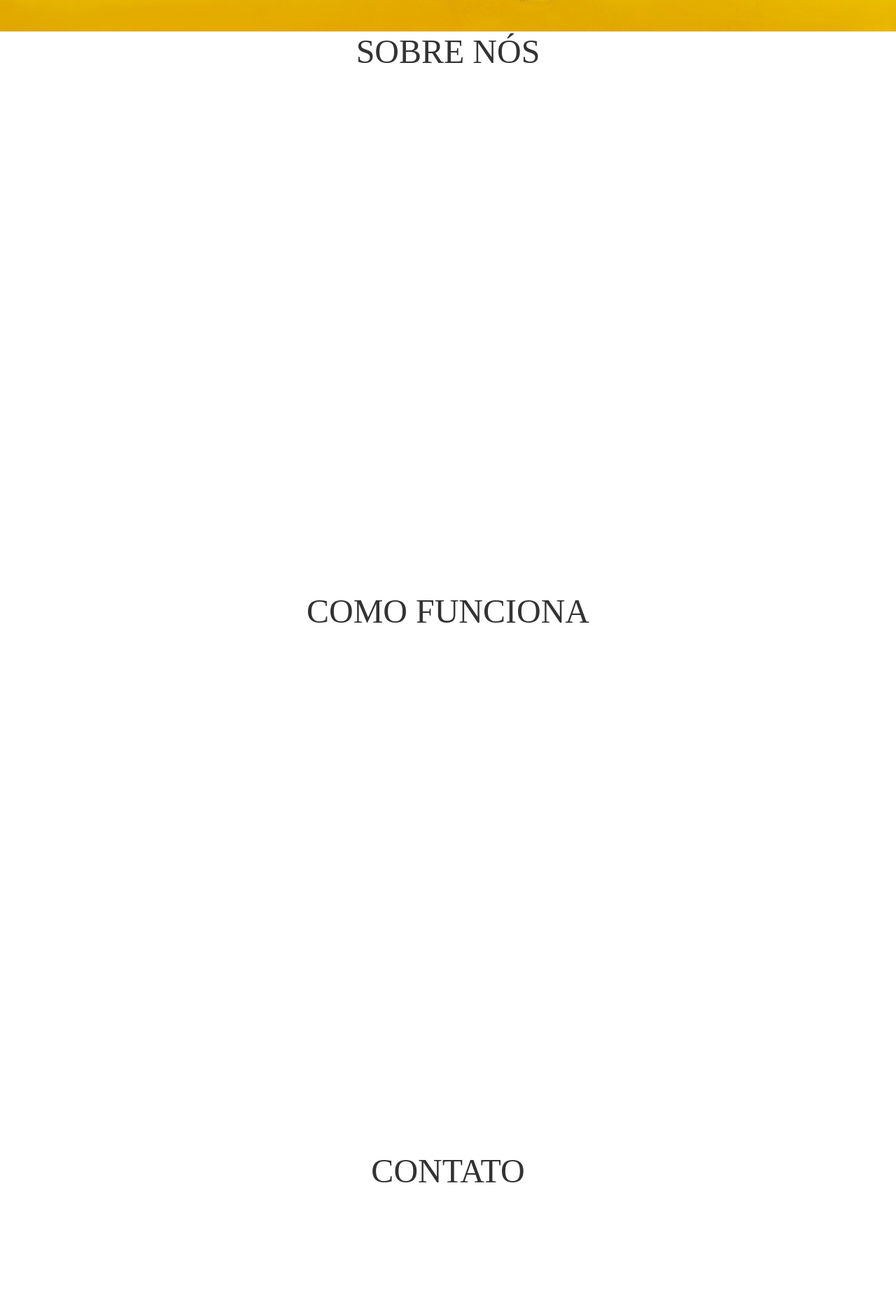
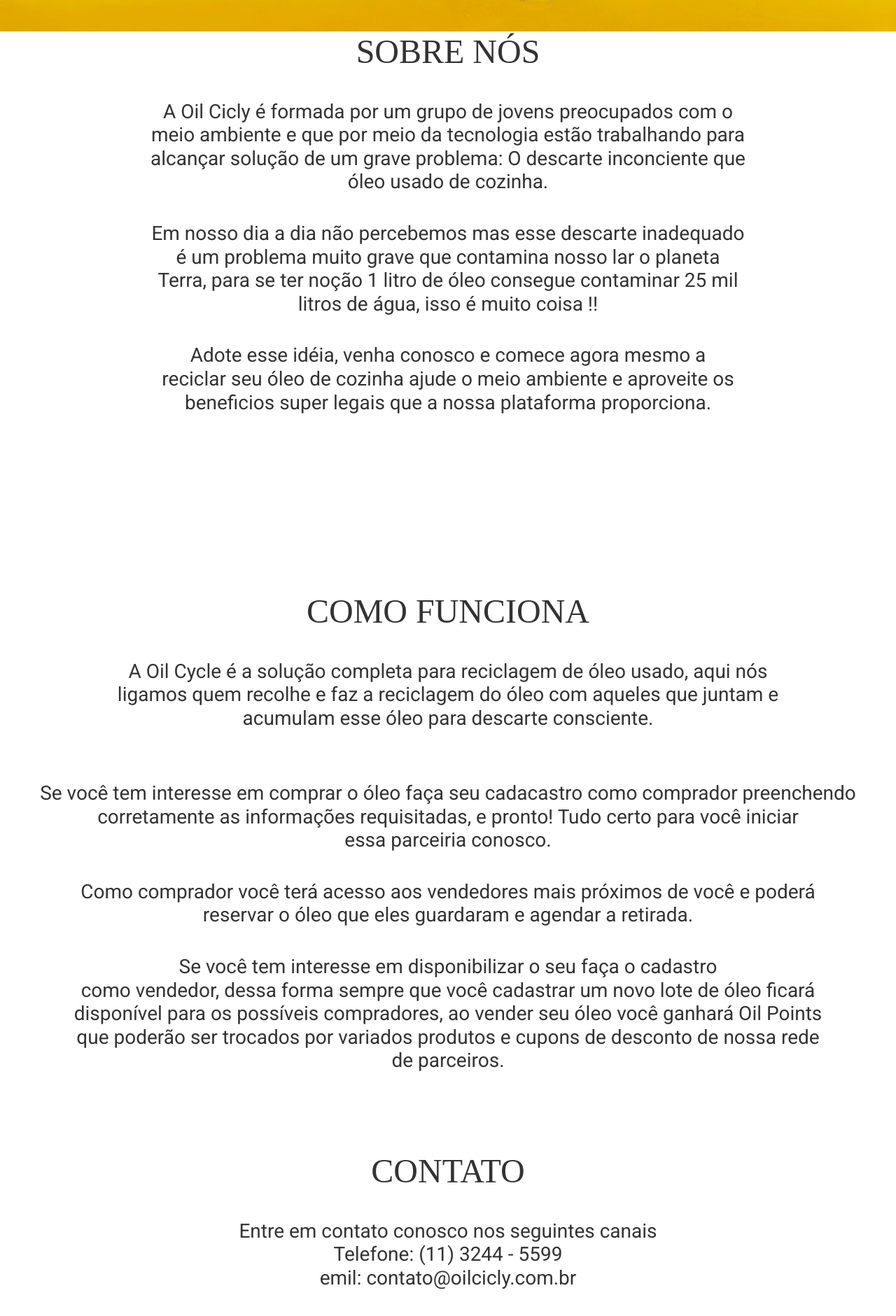
Before and after one commit to caioclavico/Oil-Cycle, a React (Create React App) app: page / in a window 1280 px wide. Shown: the part 825-2706 px from the top of the page at 70% size. Built offline with nearby package versions, Linux system fonts and the light colour scheme; a web font is replaced by a local one.

Commit message:
feat: Home informations

```diff
--- a/src/pages/Home/index.tsx
+++ b/src/pages/Home/index.tsx
@@ -126,9 +126,53 @@
             fontSize={["20px", "30px", "48px"]}
             fontFamily="bodySecondary"
             fontWeight="400"
+            textAlign="center"
           >
-            <Text id="about-us" position="absolute" top="-70px"></Text>
+            <Text
+              id="about-us"
+              position="absolute"
+              top="-70px"
+              mt="10px"
+            ></Text>
             SOBRE NÓS
+            <Text
+              fontSize={["10px", "20px", "28px"]}
+              mt="40px"
+              fontFamily="body"
+            >
+              A Oil Cicly é formada por um grupo de jovens preocupados com o
+              <br />
+              meio ambiente e que por meio da tecnologia estão trabalhando para
+              <br />
+              alcançar solução de um grave problema: O descarte inconciente que
+              <br />
+              óleo usado de cozinha.
+            </Text>
+            <Text
+              fontSize={["10px", "20px", "28px"]}
+              mt="40px"
+              fontFamily="body"
+            >
+              Em nosso dia a dia não percebemos mas esse descarte inadequado
+              <br />
+              é um problema muito grave que contamina nosso lar o planeta
+              <br />
+              Terra, para se ter noção 1 litro de óleo consegue contaminar 25
+              mil
+              <br />
+              litros de água, isso é muito coisa !!
+            </Text>
+            <Text
+              fontSize={["10px", "20px", "28px"]}
+              mt="40px"
+              fontFamily="body"
+            >
+              Adote esse idéia, venha conosco e comece agora mesmo a
+              <br />
+              reciclar seu óleo de cozinha ajude o meio ambiente e aproveite os
+              <br />
+              beneficios super legais que a nossa plataforma proporciona.{" "}
+            </Text>
           </Heading>
         </Flex>
         <Flex h="100vh" justifyContent={["flex-start", "flex-start", "center"]}>
@@ -137,9 +181,66 @@
             fontFamily="bodySecondary"
             fontWeight="400"
             position="relative"
+            textAlign="center"
           >
             <Text id="how-it-works" position="absolute" top="-70px"></Text>
             COMO FUNCIONA
+            <Text
+              fontSize={["10px", "20px", "28px"]}
+              mt="40px"
+              fontFamily="body"
+            >
+              A Oil Cycle é a solução completa para reciclagem de óleo usado,
+              aqui nós
+              <br />
+              ligamos quem recolhe e faz a reciclagem do óleo com aqueles que
+              juntam e
+              <br />
+              acumulam esse óleo para descarte consciente.
+            </Text>
+            <Text
+              fontSize={["10px", "20px", "28px"]}
+              mt="40px"
+              fontFamily="body"
+            >
+              <br />
+              Se você tem interesse em comprar o óleo faça seu cadacastro como
+              comprador preenchendo
+              <br />
+              corretamente as informações requisitadas, e pronto! Tudo certo
+              para você iniciar
+              <br />
+              essa parceiria conosco.
+            </Text>
+            <Text
+              fontSize={["10px", "20px", "28px"]}
+              mt="40px"
+              fontFamily="body"
+            >
+              Como comprador você terá acesso aos vendedores mais próximos de
+              você e poderá
+              <br />
+              reservar o óleo que eles guardaram e agendar a retirada.
+            </Text>
+            <Text
+              fontSize={["10px", "20px", "28px"]}
+              mt="40px"
+              fontFamily="body"
+            >
+              Se você tem interesse em disponibilizar o seu faça o cadastro
+              <br />
+              como vendedor, dessa forma sempre que você cadastrar um novo lote
+              de óleo ficará
+              <br />
+              disponível para os possíveis compradores, ao vender seu óleo você
+              ganhará Oil Points
+              <br />
+              que poderão ser trocados por variados produtos e cupons de
+              desconto de nossa rede
+              <br />
+              de parceiros.
+              <br />{" "}
+            </Text>
           </Heading>
         </Flex>
         <Flex h="100vh" justifyContent={["flex-start", "flex-start", "center"]}>
@@ -148,9 +249,22 @@
             fontFamily="bodySecondary"
             fontWeight="400"
             position="relative"
+            textAlign="center"
           >
             <Text id="contact" position="absolute" top="-70px"></Text>
             CONTATO
+            <Text
+              fontSize={["10px", "20px", "28px"]}
+              mt="40px"
+              fontFamily="body"
+            >
+              Entre em contato conosco nos seguintes canais
+              <br />
+              Telefone: (11) 3244 - 5599
+              <br />
+              emil: contato@oilcicly.com.br
+              <br />{" "}
+            </Text>
           </Heading>
         </Flex>
         <Flex h="100vh" justifyContent={["flex-start", "flex-start", "center"]}>
```
